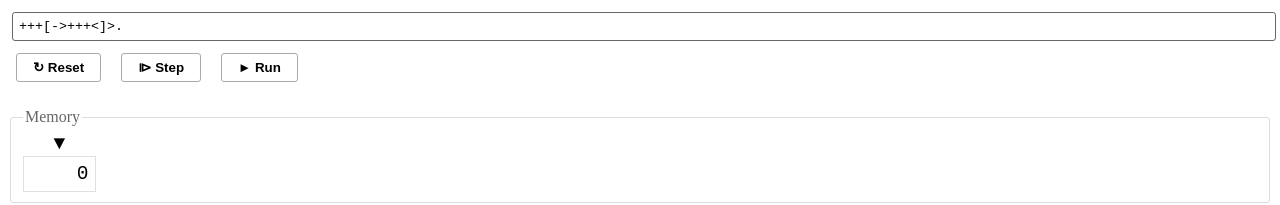
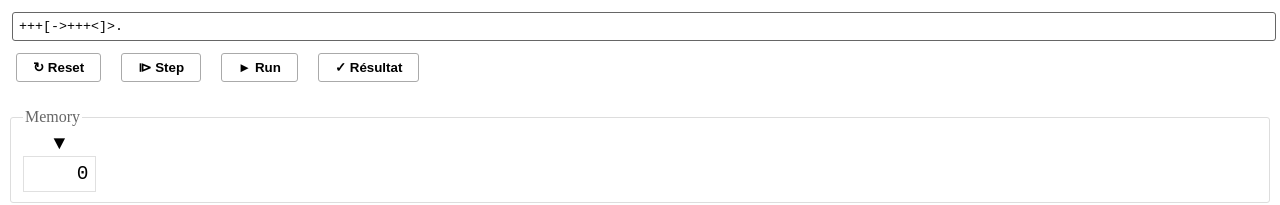
Before and after one commit to Martin-Die/BF-js, a plain HTML site: page index.html in a window 1280 px wide. Shown: the top 205 px of the page. Drawn offline with Linux system fonts and the light colour scheme.

Commit message:
added button to just show result

```diff
--- a/bf.js
+++ b/bf.js
@@ -195,4 +195,14 @@ var BF = new function() {
         outp.innerHTML = html;
     };
 
+    this.runToEnd = function() {
+        if(BF.prog == null) {
+            alert("You must load a program first");
+            return;
+        }
+        while(BF.ip < BF.prog.length - 1) {
+            BF.step();
+        }
+    };
+
 };
--- a/index.html
+++ b/index.html
@@ -90,6 +90,7 @@ function load() {
 <button onclick="load();">&#x21bb; Reset</button>
 <button onclick="BF.step()">&#10704; Step</button>
 <button onclick="BF.run()">&#9658; Run</button>
+<button onclick="BF.runToEnd()">&#x2713; Résultat</button>
 <br /><br />
 <fieldset>
  <legend>Memory</legend>
```
